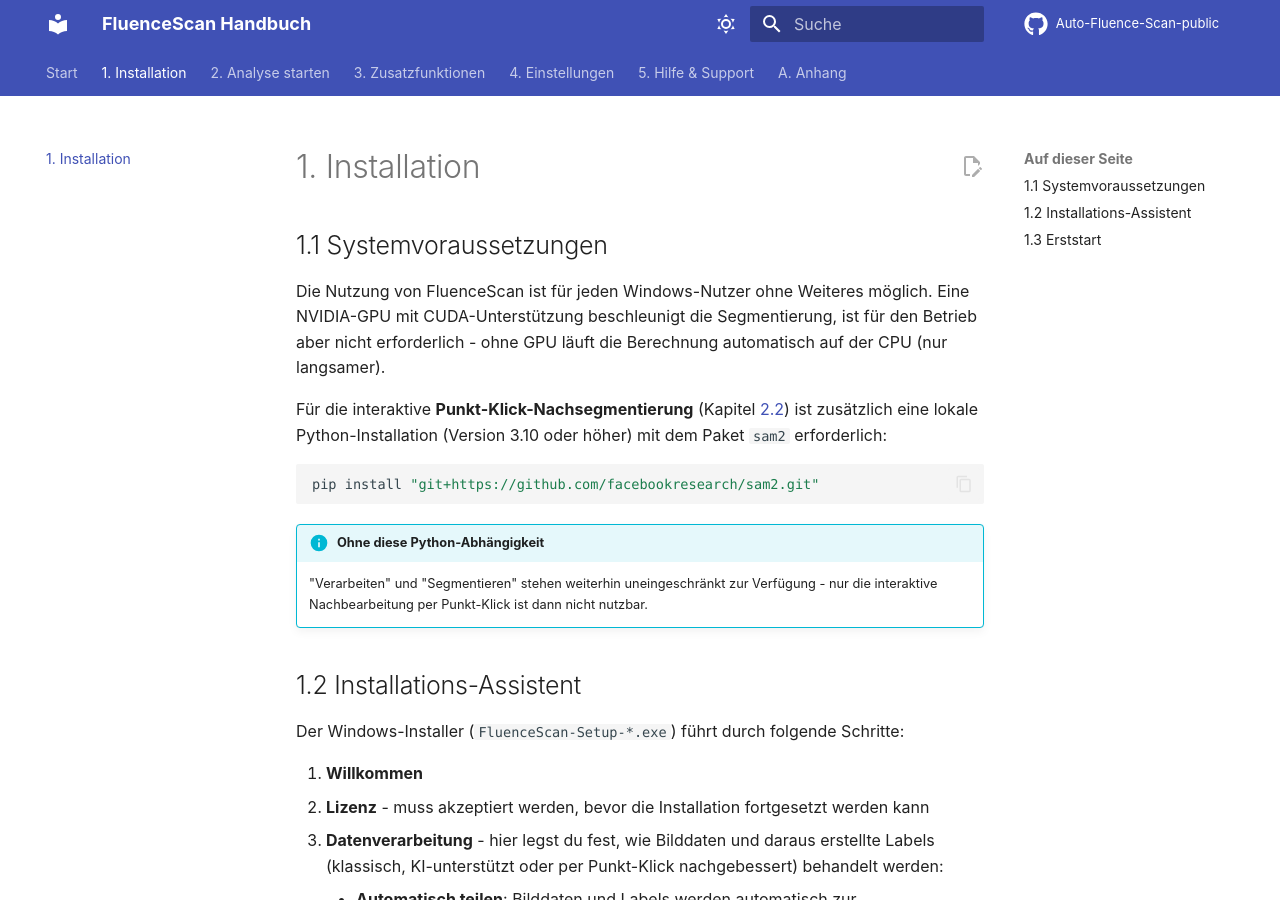
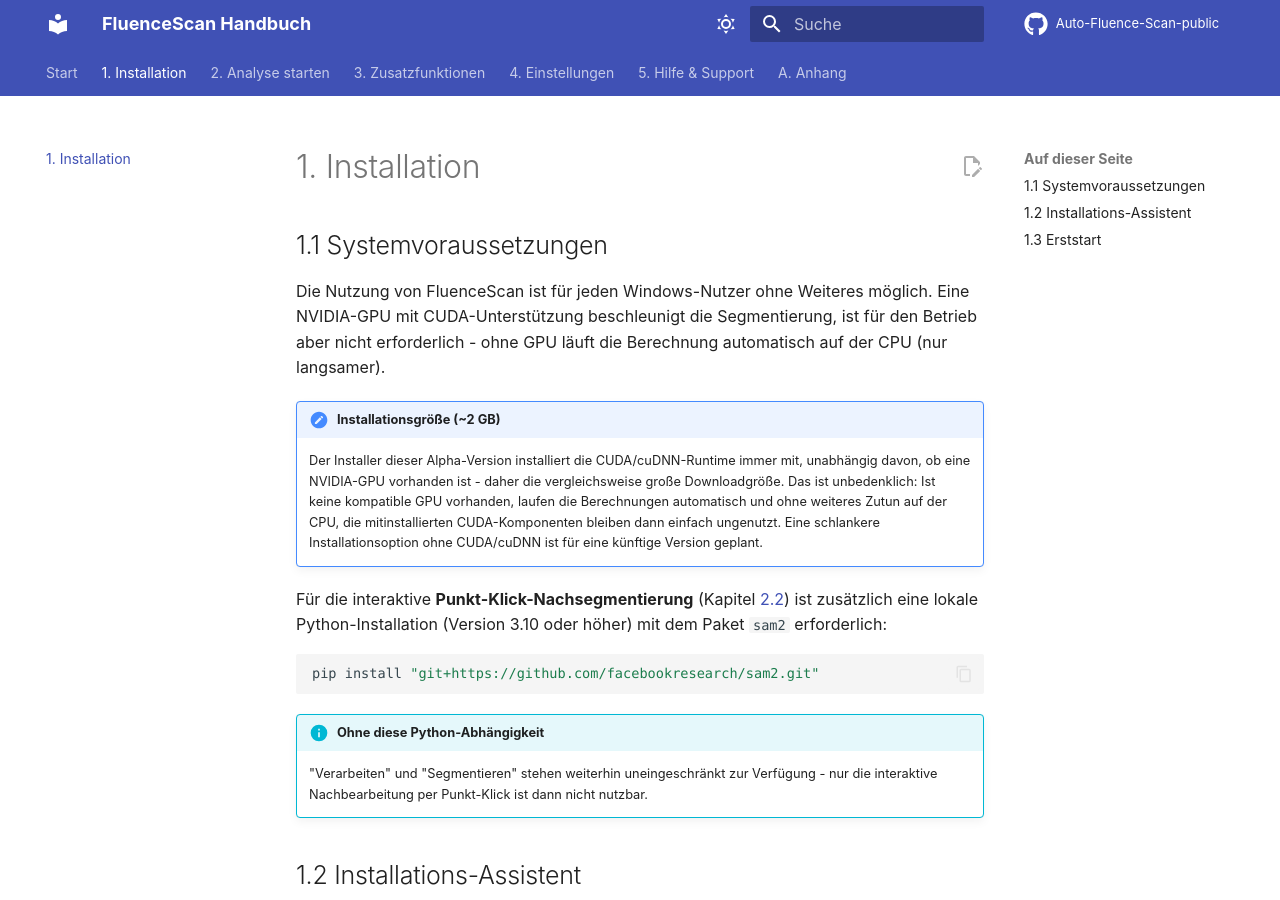
Before and after one commit to Thufir2021/Auto-Fluence-Scan-public, an MkDocs documentation site: the page built from docs/installation.md, in a window 1280 px wide and 900 px high. Built offline with MkDocs 1.6.1 and Material for MkDocs 9.7.7, drawn with Linux system fonts in a browser that asks for light colours; comment, search, counter and statistics services are not loaded.

Commit message:
docs: note that Alpha installer bundles CUDA/cuDNN regardless of GPU
Explains the ~2 GB download size and confirms the CPU fallback still works
without a compatible NVIDIA GPU - a leaner, CUDA-optional installer is
planned for a future version.

Co-Authored-By: Claude Sonnet 5 <noreply@anthropic.com>

```diff
--- a/docs/installation.md
+++ b/docs/installation.md
@@ -6,6 +6,15 @@ Die Nutzung von FluenceScan ist für jeden Windows-Nutzer ohne Weiteres
 möglich. Eine NVIDIA-GPU mit CUDA-Unterstützung beschleunigt die
 Segmentierung, ist für den Betrieb aber nicht erforderlich - ohne GPU läuft
 die Berechnung automatisch auf der CPU (nur langsamer).
+
+!!! note "Installationsgröße (~2 GB)"
+    Der Installer dieser Alpha-Version installiert die CUDA/cuDNN-Runtime
+    immer mit, unabhängig davon, ob eine NVIDIA-GPU vorhanden ist - daher
+    die vergleichsweise große Downloadgröße. Das ist unbedenklich: Ist keine
+    kompatible GPU vorhanden, laufen die Berechnungen automatisch und ohne
+    weiteres Zutun auf der CPU, die mitinstallierten CUDA-Komponenten bleiben
+    dann einfach ungenutzt. Eine schlankere Installationsoption ohne
+    CUDA/cuDNN ist für eine künftige Version geplant.
 
 Für die interaktive **Punkt-Klick-Nachsegmentierung** (Kapitel
 [2.2](analyse-starten.md#22-auswertung-starten)) ist zusätzlich eine lokale
```
